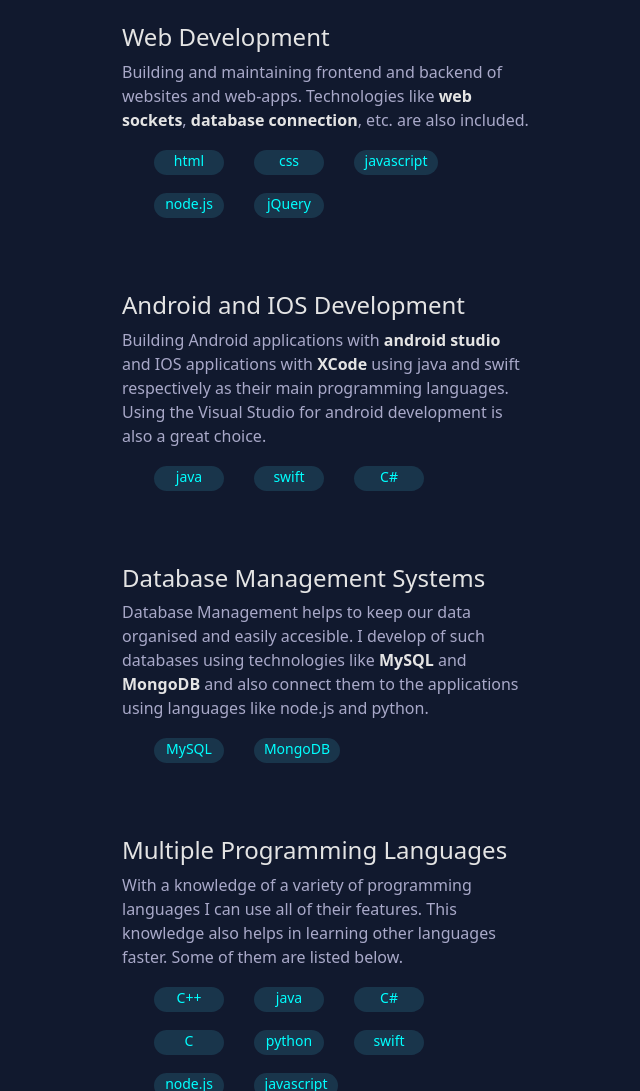
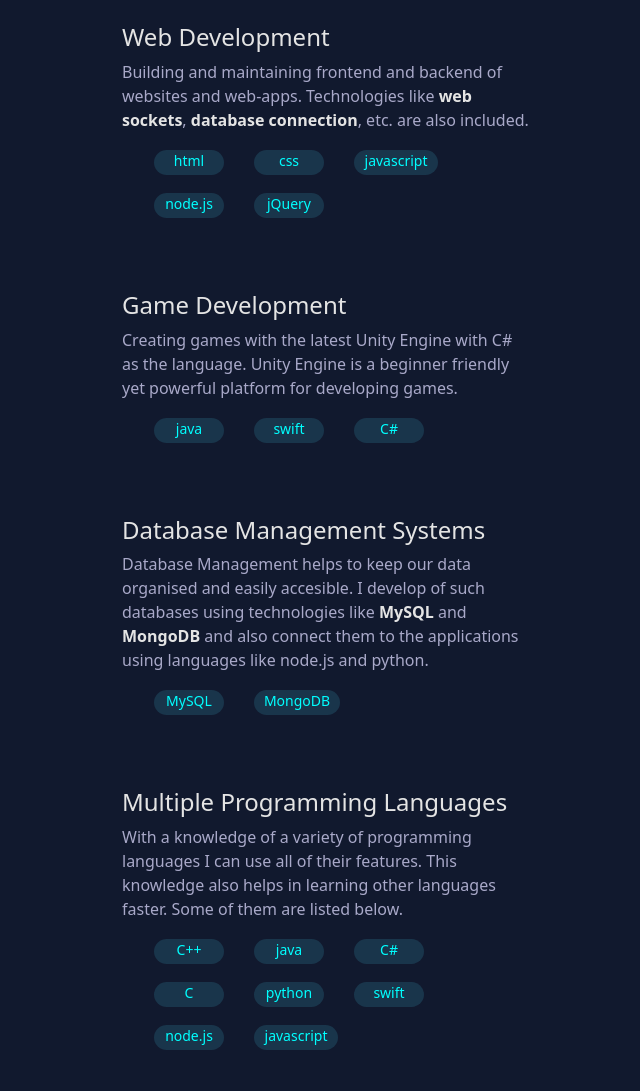
Before and after one commit to jeeban-jyoti/portfolio, a plain HTML site: page index.html in a window 1280 px wide. Shown: the part 787-1878 px from the top of the page, without its empty margins (602-1242 px from the left). Drawn offline with nearby package versions, Linux system fonts and the light colour scheme.

Commit message:
Update index.html

```diff
--- a/index.html
+++ b/index.html
@@ -115,9 +115,9 @@
                 </ul>
             </div>
             <div class="expertise-cards" id="exp_card_2" style="margin-top: 17px;" onmouseover="expertise_card_over2()" onmouseleave="expertise_card_leave2()">
-                <h4 class="expertise-card-title" id="exp_card_title_2">Android and IOS Development</h4>
-                <p class="expertise-card-description">Building Android applications with <b style="color: rgb(228, 228, 228);">android studio</b> and IOS applications with <b style="color: rgb(228, 228, 228);">XCode</b> using java and swift respectively as their main programming languages.
-                                                        Using the Visual Studio for android development is also a great choice.</p>
+                <h4 class="expertise-card-title" id="exp_card_title_2">Game Development</h4>
+                <p class="expertise-card-description">Creating games with the latest Unity Engine with C# as the language. Unity Engine is a beginner friendly yet powerful platform for developing games.
+                                                        </p>
                 <ul class="expertise-card-languages">
                     <li class="lang">java</li>
                     <li class="lang">swift</li>
```
